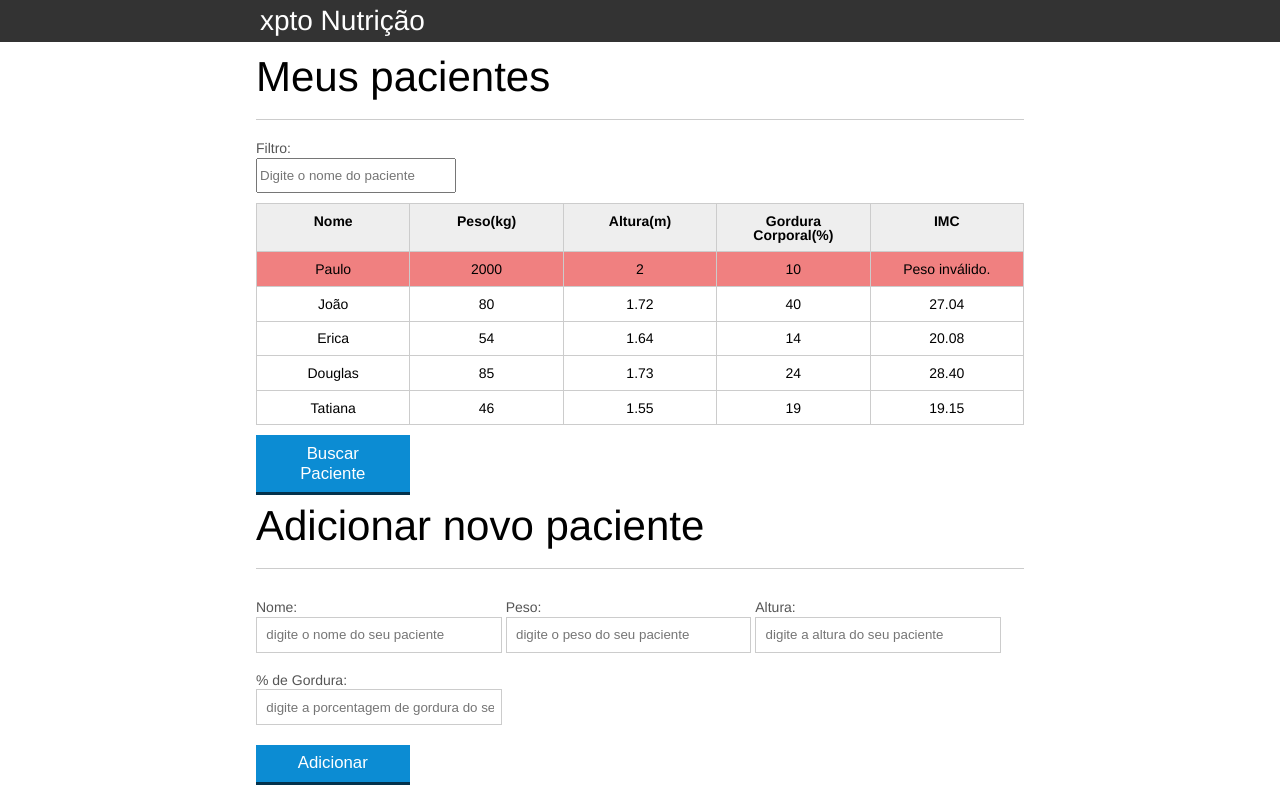
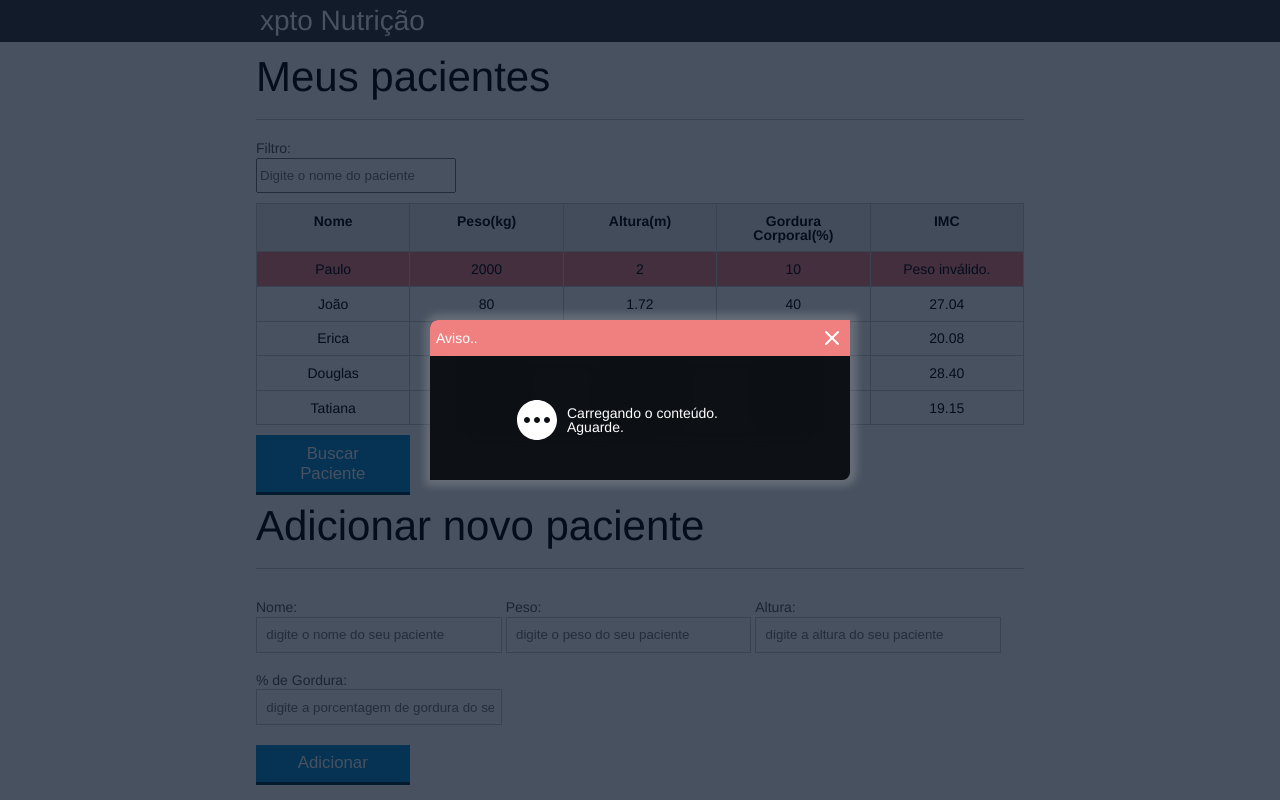
Before and after one commit to guilhermesilveiramatias/xptoNutricao, a plain HTML site: page index.html in a window 1280 px wide. Both pictures are taken after a click on the button "Buscar Paciente". Drawn offline with Linux system fonts and the light colour scheme; no server answers.

Commit message:
melhorias e implementação de popup.

```diff
--- a/css/index.css
+++ b/css/index.css
@@ -155,6 +155,91 @@ button[disabled=disabled], button:disabled {
 	margin-bottom: 10px;
 }
 
+/* --------------------------------------
+ O CSS vai buscar os elementos mais específicos, então abaixo eu digo
+ que se a minha modal tiver uma classe invisível, ela sobrescreverá
+ o display flex que o modificador #modal escreveu.
+ ------------------------------------------*/
+#modal.invisivel{
+	display: none;
+}
+
+
+#modal{
+	/* [Início] isso cria um efeito em que a div vai ficar sobre toda a tela. */
+	height: 100vh;
+	width: 100vw;
+	background-color: #051325bb;  /* Criando cor de fundo com transparência */
+	position:fixed;
+	top:0px;
+	left: 0px;
+	/* [Fim] isso cria um efeito em que a div vai ficar sobre toda a tela. */
+
+	/* [Início] tratando o conteúdo da modal */
+	display:flex;  /*isso fará os elementos dentro da modal assumirem o comportamento de caixa flex. */
+	align-items: center; /* coloca os itens ao centro (sentido  vertical) da modal */
+	justify-content: center; /*  alinha ao centro (sentido horizontal) */
+	/* [Final] tratando o conteúdo da modal */
+}
+
+
+#modal .content{
+	/*background-color:#ccc;*/
+	background: rgba(0,0,0,0.8);
+    -webkit-backdrop-filter: saturate(180%) blur(20px);
+    backdrop-filter: saturate(180%) blur(20px);
+	width: 420px;
+	height: 160px;
+	border-radius: 8px 0px 8px 0px;
+	box-shadow: 1px 0px 9px 6px rgba(235, 232, 232, 0.2);
+
+
+}
+
+#modal .header{
+	background-color: lightcoral;
+	height: 36px;
+	align-items: center;
+	display:flex;
+	padding: 0px 6px;
+	justify-content: space-between; /* coloca um espaço entre os itens */
+	border-radius: 8px 0px 0px 0px;
+	color: white;
+	font-size: bold;
+}
+
+#modal .header a{
+	background-image: url("../img/x.svg");
+	height: 24px;
+	width: 24px;
+
+	font-size: 0.01px;
+}
+
+#modal .modalBody{
+
+	/*padding: 30px 48px;*/
+	display:flex;
+	/*justify-content: space-around;*/
+	height: 128px;
+	align-items: center;
+	justify-content: center;
+}
+
+#modal .content .modalBody .icone{
+	background-image: url("../img/loading.svg");
+	height: 48px;
+	width: 48px;
+
+}
+
+#modal .content .modalBody p{
+	margin-left: 6px;
+	width: 200px;
+	color: white;
+}
+
+
 
 .invisivel{
 	display: none;
--- a/index.html
+++ b/index.html
@@ -3,21 +3,15 @@
 
     <head>
         <meta charset="UTF-8">
+
+        <meta name="viewport" content="width=device-width, initial-scale=1.0">
+
         <title>Aparecida Nutrição</title>
         <link rel="icon" href="favicon.ico" type="image/x-icon">
         <link rel="stylesheet" type="text/css" href="css/reset.css">
         <link rel="stylesheet" type="text/css" href="css/index.css">
 
-    <!--Não é uma boa ideia coloar os scripts javascript logo no início da página, pois o DOM (representado por document) ainda não foi carregado nesse momento.
-        O navegador faz a leitura de cima para a baixo, linha a linha e por isso é melhor inserir os seus scripts javascript bem no final do documento
-
-        <script>
-            //alert("Olá mundo!")
-            //console.log("Olá mundo.");
-            //console.log(document);
-            console.log(document.queryselector("h1"));
-        </script>
-        -->
+        <!--Não é uma boa ideia colocar os scripts javascript logo no início da página, pois o DOM (representado por document) ainda não foi carregado nesse momento. O navegador faz a leitura de cima para a baixo, linha a linha e por isso é melhor inserir os seus scripts javascript bem no final do documento <script> //alert("Olá mundo!") //console.log("Olá mundo."); //console.log(document); console.log(document.queryselector("h1")); </script> -->
 
     </head>
 
@@ -25,7 +19,7 @@
 
         <header>
             <div class="container">
-            <h1 titulo>xpto Nutrição</h1>
+                <h1 titulo="titulo">xpto Nutrição</h1>
             </div>
         </header>
         <main>
@@ -92,7 +86,6 @@
             </section>
         </main>
 
-
         <section class="container">
             <h2 id="titulo-form">Adicionar novo paciente</h2>
             <ul id="mensagem-erro"></ul>
@@ -118,17 +111,31 @@
             </form>
         </section>
 
+        <!-- implementação da janela modal -->
+        <div id="modal" class="invisivel">
+            <div class="content">
+                <div class="header">
+                    <h1>Aviso..</h1>
+                    <a href="#">Fechar</a>
+                </div>
+                <div class="modalBody">
+                    <span class="icone"></span>
+                    <p>Carregando o conteúdo. Aguarde.</p>
+                </div>
+
+            </div>
+
+        </div>
 
         <script src="js/calcula-imc.js">
             // para criar uma variável em javascript eu utilizo a palavra var * não confunda com var do C#.
 
             //var titulo = document.querySelector("h1");
-        //var titulo = document.querySelector(".titulo");  //  Seletor css para classe
-        //var titulo = document.querySelector("#titulo"); // seletor css para o id.
-        //var titulo = document.querySelector("[titulo]"); // seletor css para um atributo
+            //var titulo = document.querySelector(".titulo");    Seletor css para classe
+            //var titulo = document.querySelector("#titulo");  seletor css para o id.
+            //var titulo = document.querySelector("[titulo]");  seletor css para um atributo
             //console.log(titulo.textContent);
             //titulo.textContent = "Aparecida nutricionista";
-
         </script>
         <script src="js/form.js"></script>
         <script src="js/remover-paciente.js"></script>
--- a/js/buscar-pacientes.js
+++ b/js/buscar-pacientes.js
@@ -1,6 +1,12 @@
 var botaoAdicionar = document.querySelector("#buscar-pacientes");
 
+
+var modal = document.querySelector("#modal");
+var botaoFecharModal = document.querySelector("#modal .content .header a");
+
 botaoAdicionar.addEventListener("click", function(){
+
+    modal.classList.remove("invisivel");
 
     // Busca os pacientes da API.
 
@@ -29,6 +35,11 @@ botaoAdicionar.addEventListener("click", function(){
             pacientes.forEach(function(paciente) {
                 adicionaPacienteNaTabela(paciente);
             });
+
+
+            setTimeout(function(){
+                modal.classList.add("invisivel");
+            }, 500);
         }
         else
         {
@@ -48,4 +59,8 @@ botaoAdicionar.addEventListener("click", function(){
 
 
 
+
 })
+
+
+botaoFecharModal.addEventListener("click", () => {modal.classList.add("invisivel")});
--- a/js/form.js
+++ b/js/form.js
@@ -1,4 +1,6 @@
 var botao = document.querySelector("#adicionar-paciente");
+
+
 
 botao.addEventListener("click", function (event) {
     event.preventDefault(); // event é um objeto que armazena os dados do evento.
```
Also changed, not shown: docs/Leiame.txt (renamed from Leiame.txt), docs/filtro.png (added), docs/geral.png (added), docs/popup.png (added), img/loading.svg (added), img/x.svg (added), 1 other file. Lines whose indentation alone changed are shown as unchanged.
